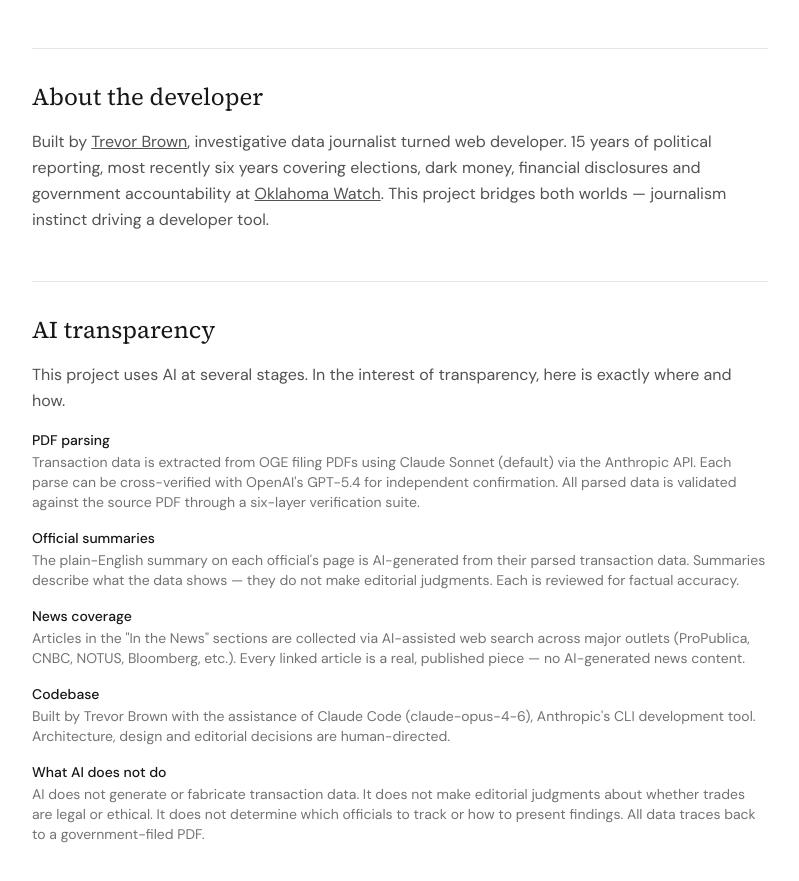
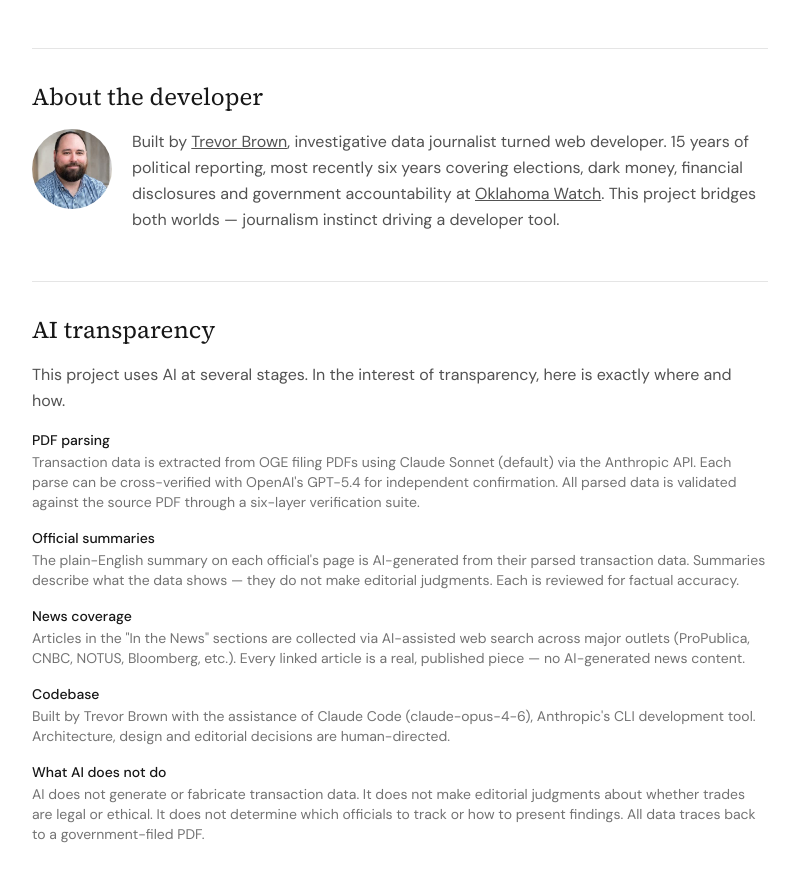
Before and after one commit to tbrown034/open-cabinet, a Next.js app: page /about in a window 1280 px wide. Shown: the part 6725-7606 px from the top of the page, without its empty margins (240-1039 px from the left). Built offline with nearby package versions, Linux system fonts and the light colour scheme.

Commit message:
Add Trevor's circular headshot to About the developer section

```diff
--- a/app/about/page.tsx
+++ b/app/about/page.tsx
@@ -217,6 +217,13 @@ export default function AboutPage() {
           <h2 className="font-[family-name:var(--font-source-serif)] text-2xl text-neutral-900 mb-4">
             About the developer
           </h2>
+          <div className="flex items-start gap-5">
+            {/* eslint-disable-next-line @next/next/no-img-element */}
+            <img
+              src="/photos/trevor-brown.jpg"
+              alt="Trevor Brown"
+              className="w-20 h-20 rounded-full object-cover shrink-0"
+            />
             <p className="text-neutral-600 leading-relaxed">
               Built by{" "}
               <a
@@ -242,6 +249,7 @@ export default function AboutPage() {
               . This project bridges both worlds — journalism instinct driving
               a developer tool.
             </p>
+          </div>
         </section>
 
         {/* AI transparency */}
```
Also changed, not shown: public/photos/trevor-brown.jpg (added). Lines whose indentation alone changed are shown as unchanged.
